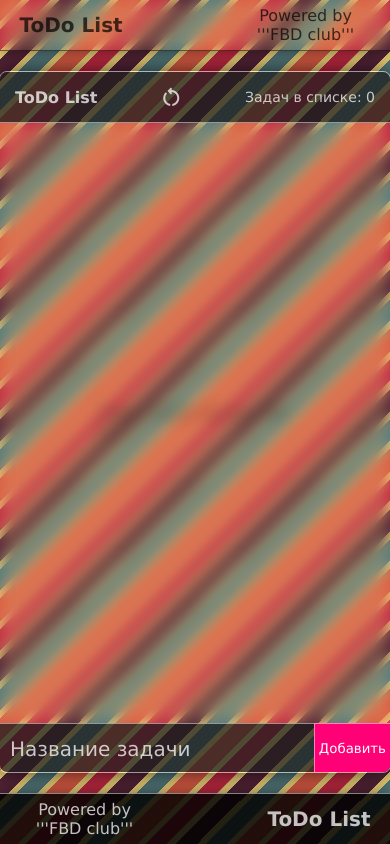
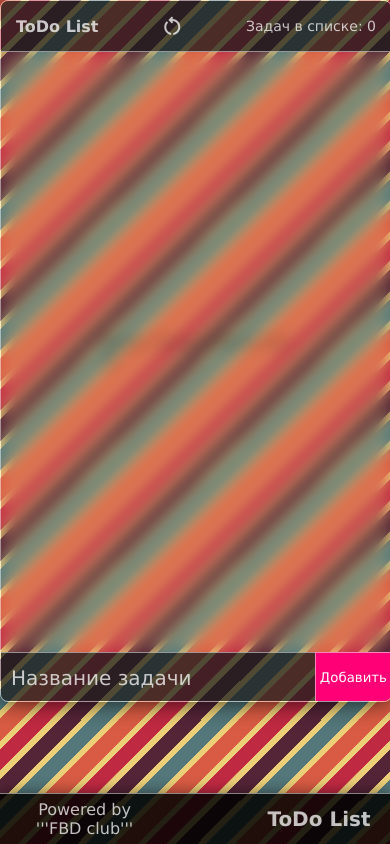
Before and after one commit to Holder-hash/ToDoList, a plain HTML site: page index.html in a window 390 px wide. Drawn offline with nearby package versions, Linux system fonts and the light colour scheme.

Commit message:
adaptive update (header none)

```diff
--- a/style.css
+++ b/style.css
@@ -17,8 +17,8 @@ header {
     height: 50px;
     box-shadow: 0 0 15px rgba(0, 0, 0, 0.5);
     border-bottom: 1px solid rgba(0, 0, 0, 0.5);
-    position: absolute;
-    top: 0;
+    /* position: absolute;
+    top: 0; */
     background-color: transparent;
     backdrop-filter: blur(8px);
 }
@@ -70,6 +70,9 @@ footer {
 }
 
 @media screen and (max-width: 500px) {
+    header {
+        display: none;
+    }
     header h1 {
         font-size: 20px;
         text-align: center;
@@ -81,6 +84,9 @@ footer {
     }
     .todo-block {
         width: 100%;
+        top: 0;
+        left: 0;
+        transform: none;
     }
     footer h1 {
         font-size: 20px;
```
